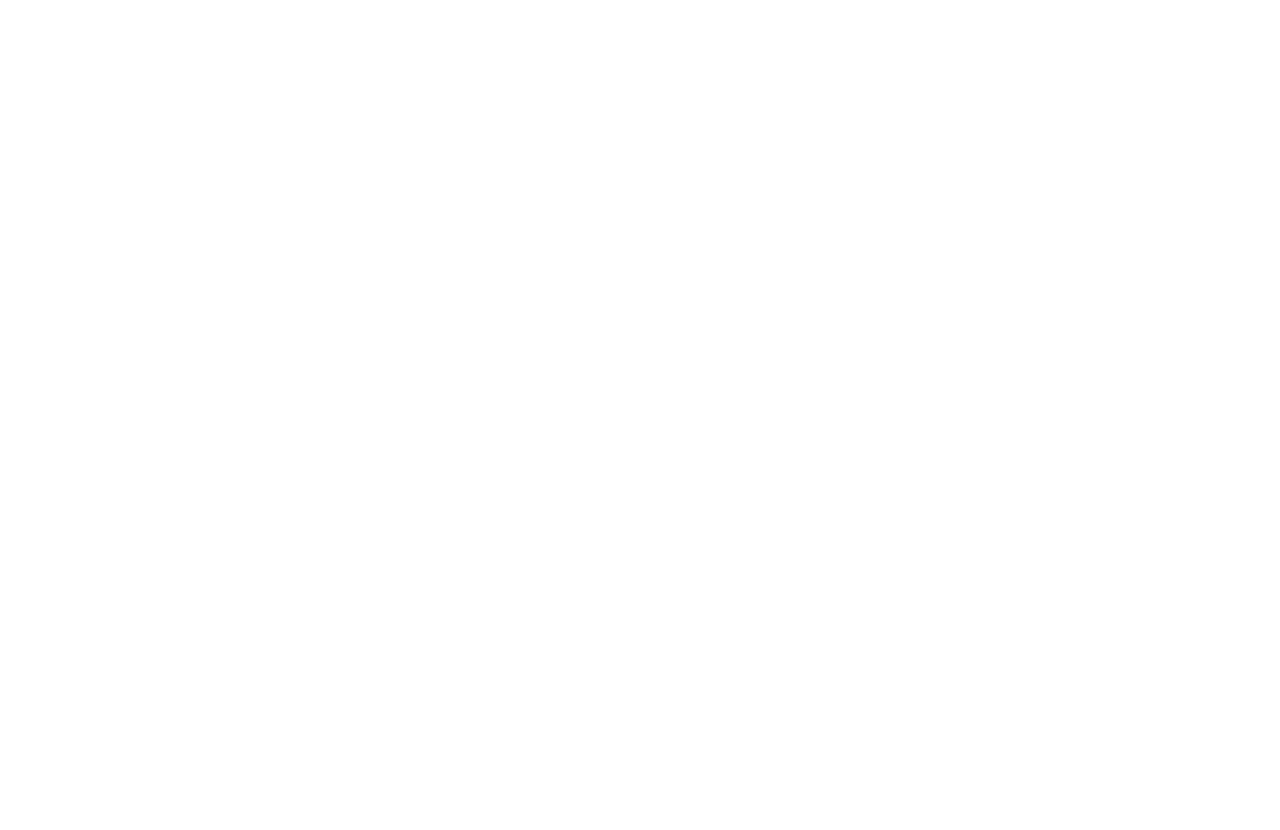
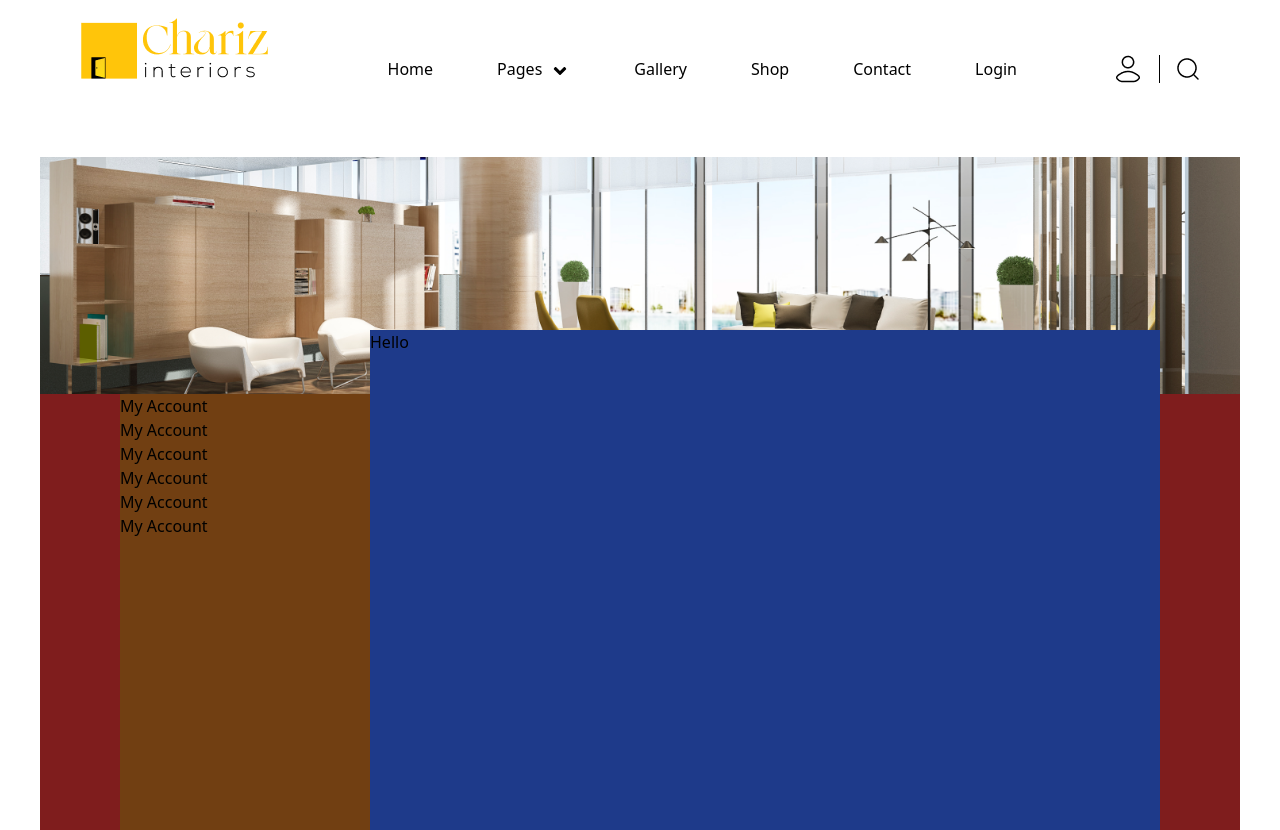
Before and after one commit to brsekani/Charix-interiors, a React (Vite) app: page /account in a window 1280 px wide. Before the commit this address had no page. Before the commit the page ends 800 px from the top, so only its background shows below. Built offline with nearby package versions, Linux system fonts and the light colour scheme.

Commit message:
To create a new repo for collaboration

```diff
--- a/src/App.jsx
+++ b/src/App.jsx
@@ -6,6 +6,7 @@
 import Contact from "./Pages/Contact";
 import Login from "./Pages/Login";
 import Signup from "./Pages/Signup";
+import Account from "./Pages/Account";
 
 function App() {
   return (
@@ -19,6 +20,7 @@
           <Route path="gallery" element={<Gallery />} />
           <Route path="shop" element={<Shop />} />
           <Route path="contact" element={<Contact />} />
+          <Route path="account" element={<Account />} />
         </Route>
       </Routes>
     </BrowserRouter>
--- a/src/Components/Nav.jsx
+++ b/src/Components/Nav.jsx
@@ -1,4 +1,4 @@
-import PropTypes from "prop-types"; // Import PropTypes from prop-types package
+import PropTypes from "prop-types";
 import { FaAngleDown } from "react-icons/fa";
 import { RxHamburgerMenu } from "react-icons/rx";
 import { NavLink } from "react-router-dom";
@@ -11,7 +11,7 @@
 function Nav({ setIsOpen }) {
   const [isOpenMenu, setIsOpenMenu] = useState(false);
 
-  function hanldeToggleMeun() {
+  function handleToggleMenu() {
     setIsOpenMenu((isOpenMenu) => !isOpenMenu);
   }
 
@@ -22,13 +22,16 @@
   return (
     <nav className="flex items-center justify-between h-[157px] w-full xl:px-20 px-5 xl:fixed top-0 bg-white z-50 relative">
       <img className="cursor-pointer -mt-6 -ml-4" src={logoImg} alt="Logo" />
-      <div className="items-center gap-24 hidden xl:flex  ">
+      <div className="items-center gap-24 hidden xl:flex">
         <ul className="flex items-center gap-16 mb-5">
           <NavLink to="home">
             <li className="hover:text-[#FFC50A] cursor-pointer">Home</li>
           </NavLink>
           <li className="flex items-center justify-center gap-2 hover:text-[#FFC50A] cursor-pointer">
-            Pages <span className="mt-1">{<FaAngleDown size={20} />}</span>{" "}
+            Pages{" "}
+            <span className="mt-1">
+              <FaAngleDown size={20} />
+            </span>
           </li>
           <NavLink to="gallery">
             <li className="hover:text-[#FFC50A] cursor-pointer">Gallery</li>
@@ -44,7 +47,9 @@
           </NavLink>
         </ul>
         <div className="flex items-center gap-4 mb-5">
-          <img className="cursor-pointer" src={userImg} alt="User" />
+          <NavLink to="account">
+            <img className="cursor-pointer" src={userImg} alt="User" />
+          </NavLink>
           <img src={lineImg} alt="Line" />
           <img
             className="cursor-pointer"
@@ -57,7 +62,7 @@
       <RxHamburgerMenu
         className="block -mt-12 xl:hidden"
         size={30}
-        onClick={hanldeToggleMeun}
+        onClick={handleToggleMenu}
       />
       {isOpenMenu && (
         <div className="bg-white shadow-lg flex xl:hidden items-start flex-col w-32 h-58 absolute top-24 right-4">
@@ -74,7 +79,10 @@
               className="flex items-center gap-2 hover:text-[#FFC50A] cursor-pointer"
               onClick={() => setIsOpenMenu(false)}
             >
-              Pages <span className="mt-1">{<FaAngleDown size={20} />}</span>
+              Pages{" "}
+              <span className="mt-1">
+                <FaAngleDown size={20} />
+              </span>
             </li>
             <NavLink to="gallery">
               <li
@@ -110,7 +118,9 @@
             </NavLink>
 
             <div className="flex items-center gap-4">
-              <img className="cursor-pointer" src={userImg} alt="User" />
+              <NavLink to="account">
+                <img className="cursor-pointer" src={userImg} alt="User" />
+              </NavLink>
               <img src={lineImg} alt="Line" />
               <img
                 className="cursor-pointer"
--- /dev/null
+++ b/src/Pages/Account.jsx
@@ -0,0 +1,30 @@
+import backgroundImage from "../../public/istockphoto-1191817260-612x612 1 (1).png";
+
+function Account() {
+  return (
+    <div className="flex justify-center">
+      <div className="max-w-[1512px] w-full mt-[9.5rem]">
+        <div className="w-full">
+          <img className="" src={backgroundImage} alt="" />
+          <div className="flex  bg-red-900 px-20">
+            <div className="max-h-full z-50 bg-yellow-900">
+              <ul className="min-w-[250px] w-full">
+                <li>My Account</li>
+                <li>My Account</li>
+                <li>My Account</li>
+                <li>My Account</li>
+                <li>My Account</li>
+                <li>My Account</li>
+              </ul>
+            </div>
+            <div className="bg-blue-900 max-w-[1122px] w-full h-[500px] -mt-16 ">
+              Hello
+            </div>
+          </div>
+        </div>
+      </div>
+    </div>
+  );
+}
+
+export default Account;
--- /dev/null
+++ b/src/ui/AccountDetailsDisplay.jsx
@@ -0,0 +1,9 @@
+function AccountDetailsDisplay() {
+  return (
+    <div className="bg-blue-900 absolute top-[-60px] right-16 max-w-[1122px] w-full max-h-[597px] h-full">
+      Hello
+    </div>
+  );
+}
+
+export default AccountDetailsDisplay;
--- /dev/null
+++ b/src/ui/AccountNav.jsx
@@ -0,0 +1,16 @@
+function AccountNav() {
+  return (
+    <div className="bg-red-900 h-full min-h-[500px]">
+      <ul>
+        <li>My Account</li>
+        <li>My Account</li>
+        <li>My Account</li>
+        <li>My Account</li>
+        <li>My Account</li>
+        <li>My Account</li>
+      </ul>
+    </div>
+  );
+}
+
+export default AccountNav;
```
Also changed, not shown: public/istockphoto-1191817260-612x612 1 (1).png (added).
